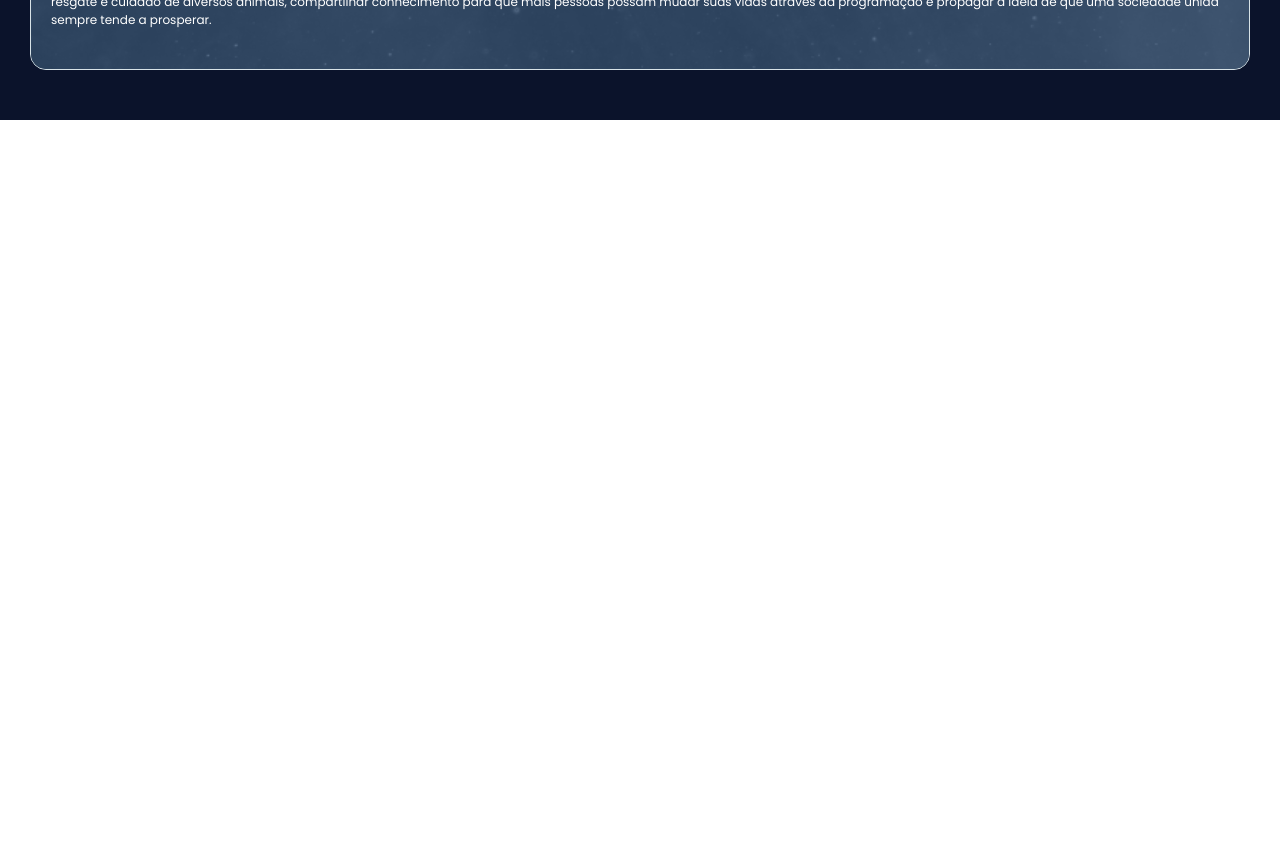
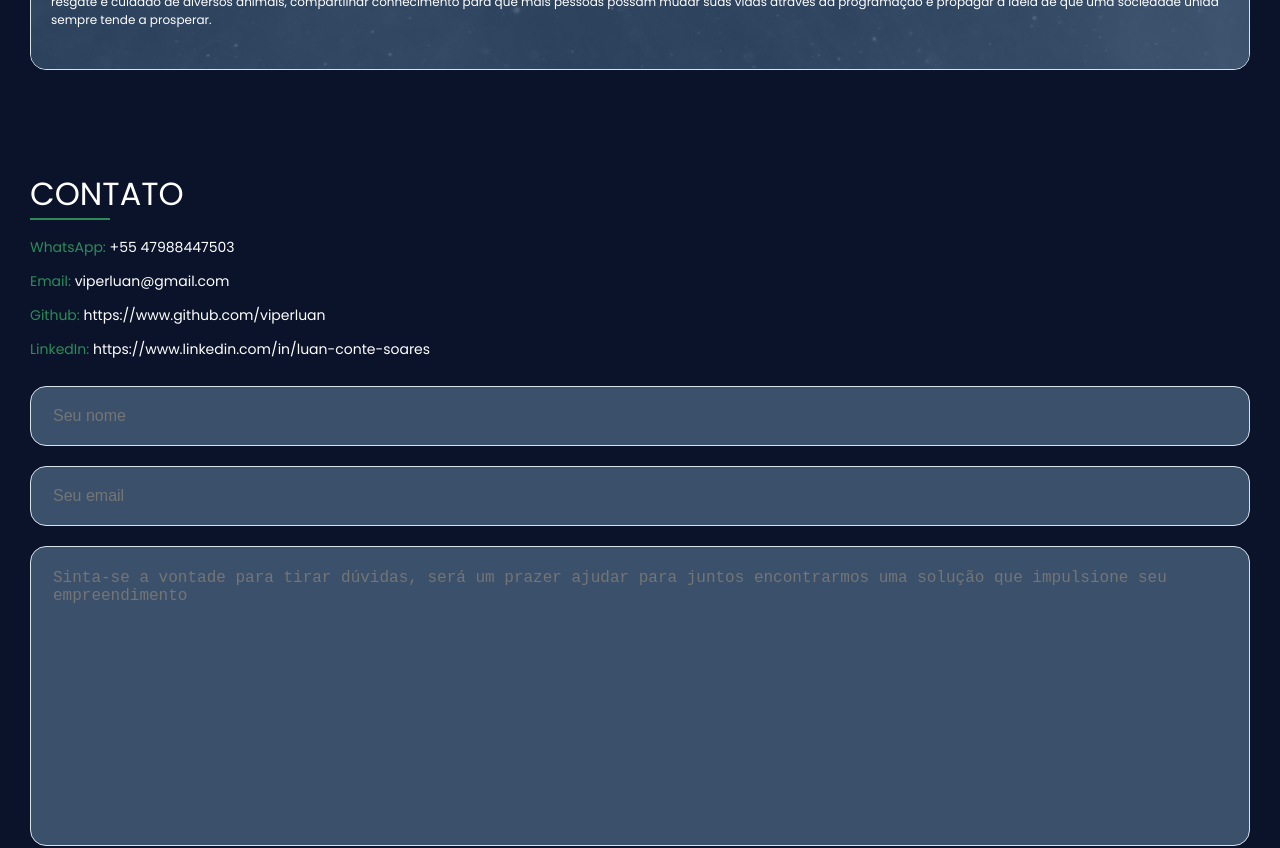
Before and after one commit to viperluan/portfolio, a React (Vite) app: page / in a window 1280 px wide. Shown: the part 4480-5328 px from the top of the page. Before the commit the page ends 4600 px from the top, so only its background shows below. Built offline with nearby package versions, Linux system fonts and the light colour scheme.

Commit message:
adiciona section contact no app

```diff
--- a/src/App.tsx
+++ b/src/App.tsx
@@ -2,6 +2,7 @@ import './App.scss';
 
 import { MenuMobile } from '~layout/menuMobile';
 import { About } from '~layout/section/about';
+import { Contact } from '~layout/section/contact';
 import { Main } from '~layout/section/main';
 import { Portfolio } from '~layout/section/portfolio';
 import { Resume } from '~layout/section/resume';
@@ -15,6 +16,7 @@ function App() {
       <Portfolio />
       <Resume />
       <About />
+      <Contact />
     </div>
   );
 }
```
